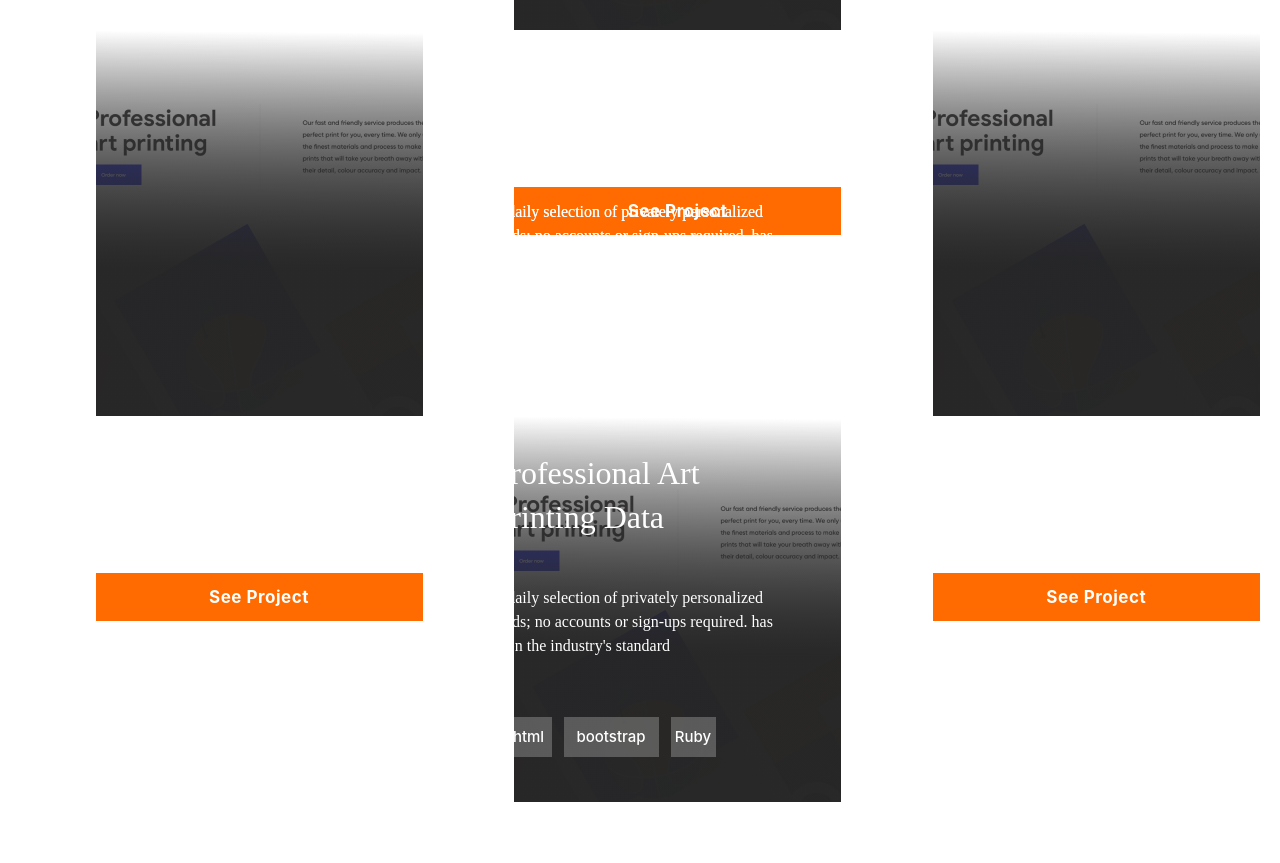
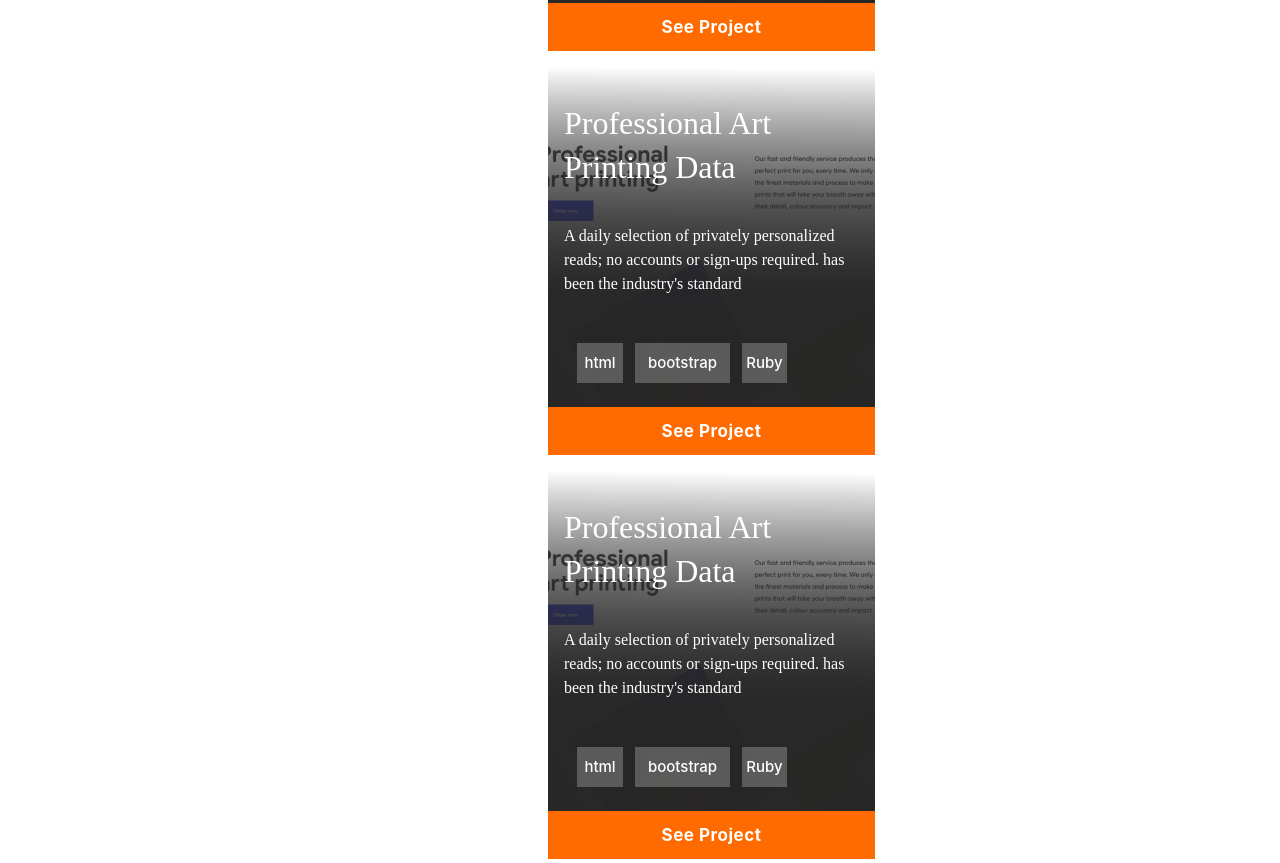
Before and after one commit to egichuhis/my-portfolio, a website: page index.html in a window 1280 px wide. Shown: the part 2341-3204 px from the top of the page. Drawn offline with Linux system fonts and the light colour scheme; a web font is replaced by a local one.

Commit message:
Fix: Margins for work section cards

```diff
--- a/index.html
+++ b/index.html
@@ -114,12 +114,13 @@
                                     <li class="ruby"><span>Ruby</span></li>
                                 </ul>
                             </div>
-                        </div>
                             <div class="action-sec">
                                 <button>
                                     <span>See Project</span>
                                 </button>
                             </div>
+                        </div>
+
 
                         <div class="mask-group">
                             <div class="right-bloc">
@@ -136,11 +137,59 @@
                                     <li class="ruby"><span>Ruby</span></li>
                                 </ul>
                             </div>
+                            <div class="action-sec">
+                                <button>
+                                    <span>See Project</span>
+                                </button>
+                            </div>
+                        </div>
+
+
+
+
+                        <div class="mask-group">
+                            <div class="right-bloc">
+                                <h2 class="title-post">
+                                    Professional Art Printing Data
+                                </h2>
+                                <p class="other-cards-supporting-text">A daily selection of privately personalized
+                                    reads; no accounts or sign-ups required.
+                                    has been the industry's standard
+                                </p>
+                                <ul class="other-tags">
+                                    <li class="html"><span>html</span></li>
+                                    <li class="bootstrap"><span>bootstrap</span></li>
+                                    <li class="ruby"><span>Ruby</span></li>
+                                </ul>
                             </div>
                             <div class="action-sec">
                                 <button>
                                     <span>See Project</span>
                                 </button>
+                            </div>
+                        </div>
+
+
+                        <div class="mask-group">
+                            <div class="right-bloc">
+                                <h2 class="title-post">
+                                    Professional Art Printing Data
+                                </h2>
+                                <p class="other-cards-supporting-text">A daily selection of privately personalized
+                                    reads; no accounts or sign-ups required.
+                                    has been the industry's standard
+                                </p>
+                                <ul class="other-tags">
+                                    <li class="html"><span>html</span></li>
+                                    <li class="bootstrap"><span>bootstrap</span></li>
+                                    <li class="ruby"><span>Ruby</span></li>
+                                </ul>
+                            </div>
+                            <div class="action-sec">
+                                <button>
+                                    <span>See Project</span>
+                                </button>
+                            </div>
                         </div>
 
 
@@ -160,34 +209,13 @@
                                     <li class="ruby"><span>Ruby</span></li>
                                 </ul>
                             </div>
-                        </div>
                             <div class="action-sec">
                                 <button>
                                     <span>See Project</span>
                                 </button>
                             </div>
+                        </div>
 
-                        <div class="mask-group">
-                            <div class="right-bloc">
-                                <h2 class="title-post">
-                                    Professional Art Printing Data
-                                </h2>
-                                <p class="other-cards-supporting-text">A daily selection of privately personalized
-                                    reads; no accounts or sign-ups required.
-                                    has been the industry's standard
-                                </p>
-                                <ul class="other-tags">
-                                    <li class="html"><span>html</span></li>
-                                    <li class="bootstrap"><span>bootstrap</span></li>
-                                    <li class="ruby"><span>Ruby</span></li>
-                                </ul>
-                            </div>
-                        </div>
-                        <div class="action-sec">
-                            <button>
-                                <span>See Project</span>
-                            </button>
-                        </div>
 
 
                         <div class="mask-group">
@@ -205,35 +233,13 @@
                                     <li class="ruby"><span>Ruby</span></li>
                                 </ul>
                             </div>
-                        </div>
                             <div class="action-sec">
                                 <button>
                                     <span>See Project</span>
                                 </button>
                             </div>
+                        </div>
 
-
-                        <div class="mask-group">
-                            <div class="right-bloc">
-                                <h2 class="title-post">
-                                    Professional Art Printing Data
-                                </h2>
-                                <p class="other-cards-supporting-text">A daily selection of privately personalized
-                                    reads; no accounts or sign-ups required.
-                                    has been the industry's standard
-                                </p>
-                                <ul class="other-tags">
-                                    <li class="html"><span>html</span></li>
-                                    <li class="bootstrap"><span>bootstrap</span></li>
-                                    <li class="ruby"><span>Ruby</span></li>
-                                </ul>
-                            </div>
-                        </div>
-                        <div class="action-sec">
-                            <button>
-                                <span>See Project</span>
-                            </button>
-                        </div>
 
                     </div>
                 </section>
--- a/style.css
+++ b/style.css
@@ -368,24 +368,27 @@
 
 .mask-group {
   /* position: absolute; */
+  display: flex;
+  flex-direction: column;
   order: 0;
   width: 327px;
-  height: 386px;
+  height: 360px;
   left: 0;
   top: 0;
   background: linear-gradient(180.45deg, rgba(38, 38, 38, 0) 0.75%, rgba(38, 38, 38, 0.9) 61.94%), url(./images/MaskImgPlaceholder.png);
-  margin-bottom: -24px;
+  margin-bottom: 20px;
 }
 
 .right-bloc {
   display: flex;
   flex-direction: column;
+  order: 1;
   align-items: flex-start;
   padding: 8px 16px;
-  gap: 12px;
-  position: absolute;
+  /* gap: 12px; */
+  /* position: absolute; */
   width: 327px;
-  height: 248px;
+  /* height: 248px; */
   left: calc(50% - 327px / 2);
 }
 
@@ -557,6 +560,7 @@
 
 .action-sec {
   display: flex;
+  order: 2;
   width: 327px;
   height: 48px;
   background: #ff6b00;
@@ -591,7 +595,7 @@
   background-repeat: no-repeat;
   background-position: -110% 105%;
   border-bottom: 1px solid #fff;
-  margin-top:-20px
+  margin-top: -20px
 }
 
 .about-title {
@@ -653,7 +657,7 @@
   left: 0;
   padding-left: 24px;
   padding-right: 24px;
-  margin-top:-258px;
+  margin-top: -258px;
 }
 
 .title-lang {
@@ -707,7 +711,7 @@
   display: flex;
   flex-direction: column;
   align-items: flex-start;
-  padding: 0px 24px;
+  padding: 120px 24px;
   gap: 58px;
   position: absolute;
   width: 375px;
@@ -1107,22 +1111,8 @@
 
   .card-works-container {
     width: 100vw;
-    display: grid;
-    grid-template-columns: 1fr 1fr 1fr;
-    grid-template-rows: 1fr 1fr;
-    height: 800px;
   }
 
-  .mask-group {
-    display: flex;
-    flex-direction: column;
-  }
-
-  .right-bloc {
-  }
-
-  .action-sec {
-  }
 
   .about-me {
     width: 100vw;
```
Lines whose indentation alone changed are shown as unchanged.
